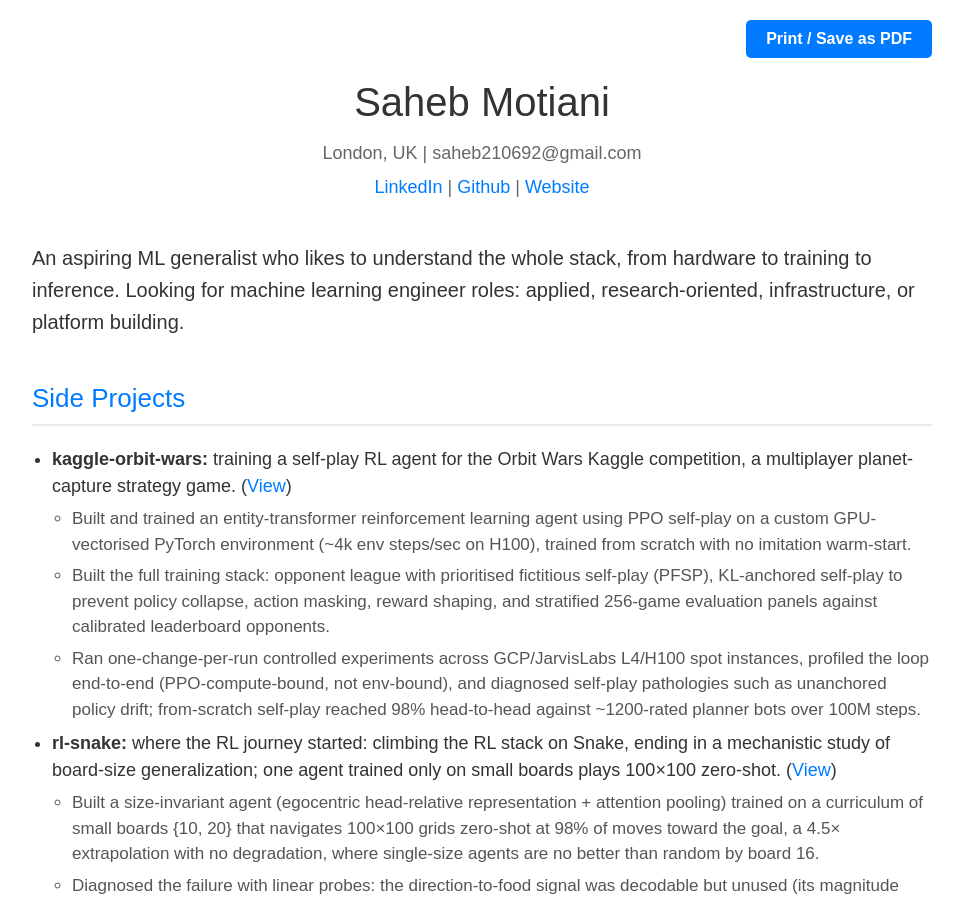
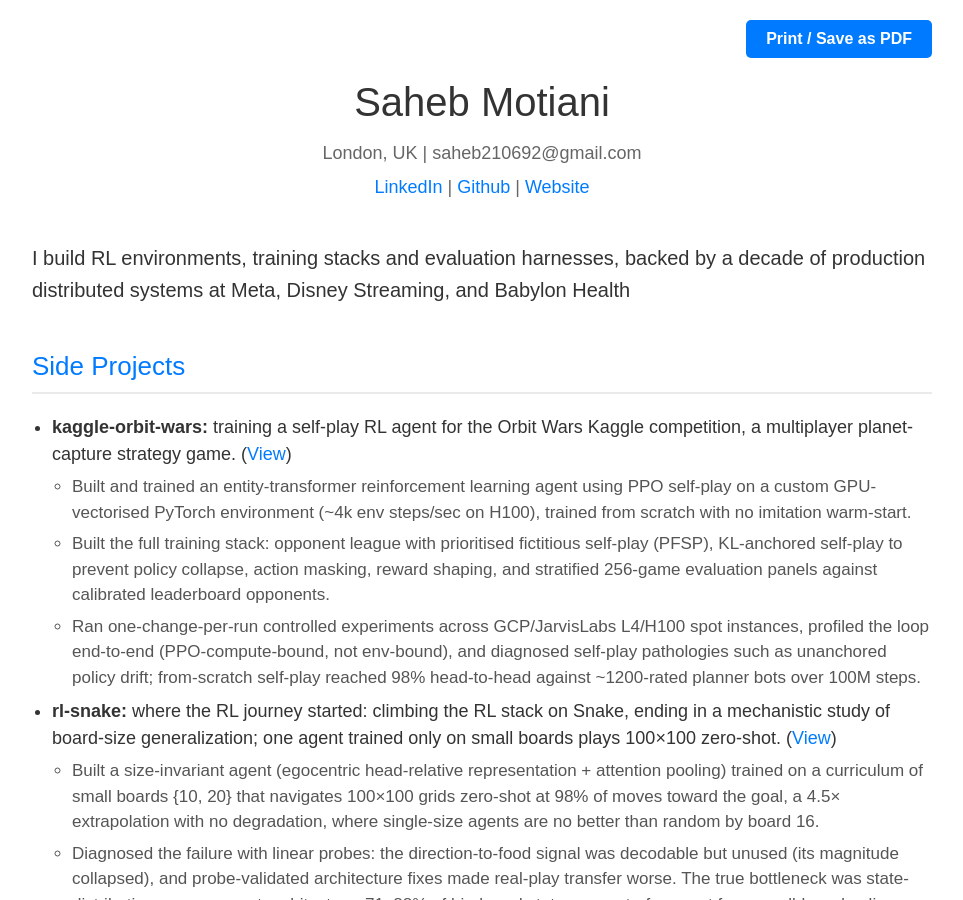
Before and after one commit to Saheb/saheb.github.com, a Jekyll site: the page cv.html, which Jekyll copies as it is, in a window 1280 px wide and 900 px high. Shown: the whole window, without its empty margins (158-1121 px from the left). Built offline with Jekyll 4.4.1, drawn with Linux system fonts in a browser that asks for light colours.

Commit message:
update headline

```diff
--- a/cv.html
+++ b/cv.html
@@ -265,9 +265,7 @@
         </div>
 
         <div class="resume-intro">
-            <p>An aspiring ML generalist who likes to understand the whole stack, from hardware to training to
-                inference. Looking for machine learning engineer roles: applied, research-oriented, infrastructure, or
-                platform building.</p>
+            <p>I build RL environments, training stacks and evaluation harnesses, backed by a decade of production distributed systems at Meta, Disney Streaming, and Babylon Health</p>
         </div>
 
         <div class="resume-section">
```
